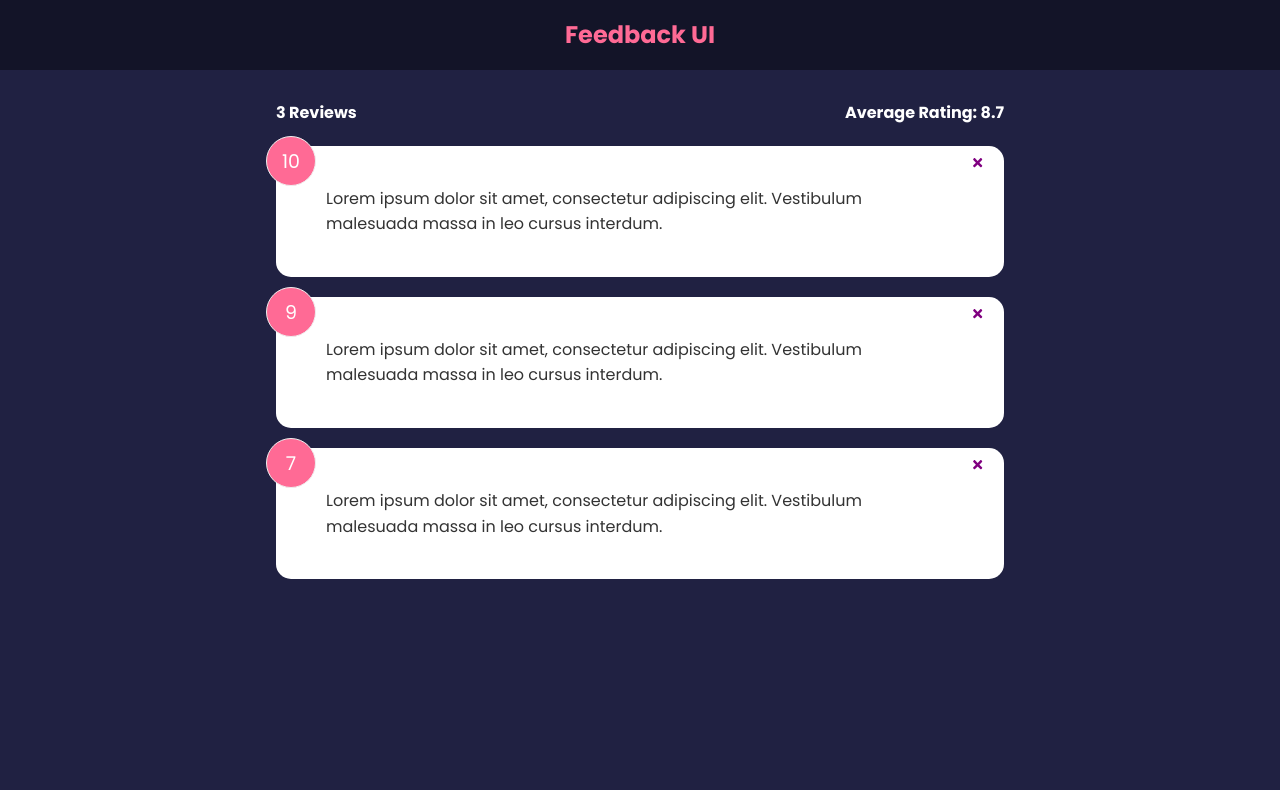
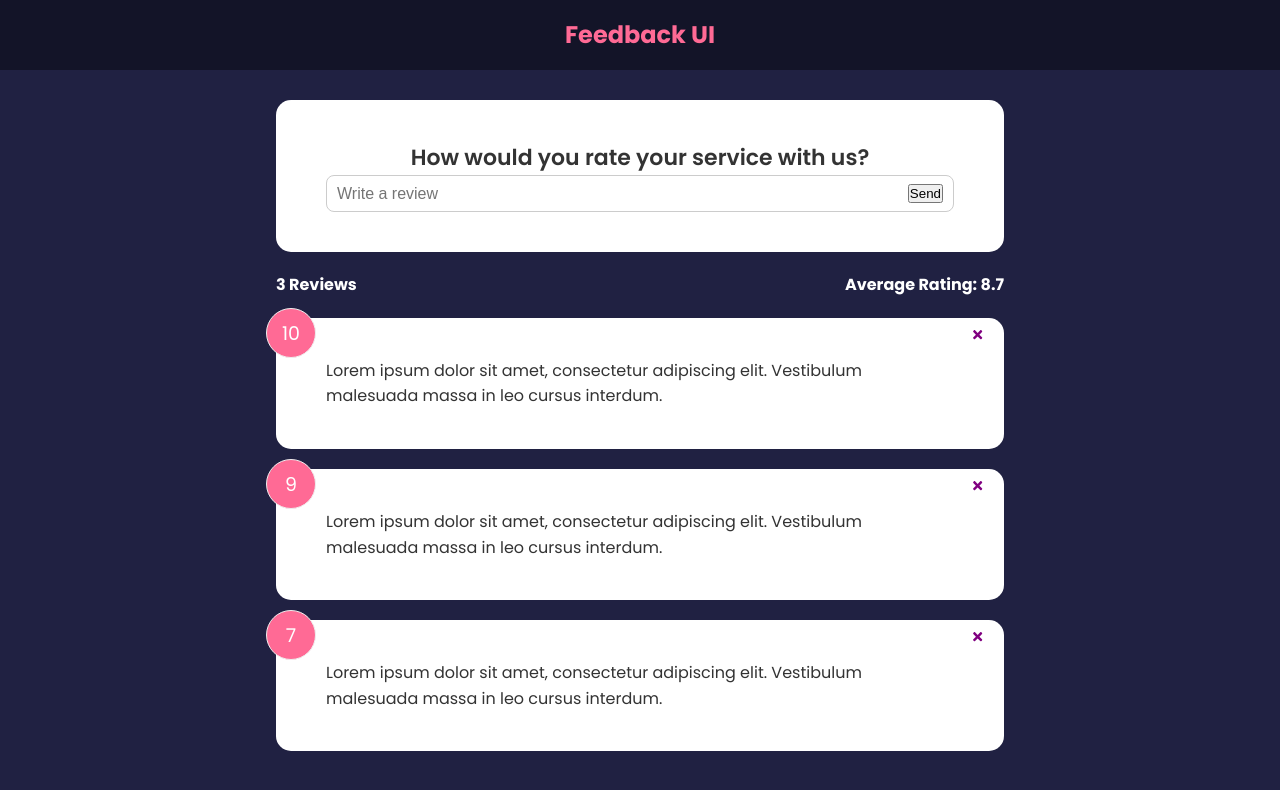
Before and after one commit to scdouble/react-feedback-app, a React (Create React App) app: page / in a window 1280 px wide. Shown: the top 790 px of the page. Built offline with nearby package versions, Linux system fonts and the light colour scheme.

Commit message:
Form Input & State

```diff
--- a/src/App.js
+++ b/src/App.js
@@ -3,6 +3,7 @@
 import FeedbackList from "./components/FeedbackList";
 import FeedbackData from "./data/FeedbackData";
 import FeedbackStats from "./components/FeedbackStats";
+import FeedbackForm from "./components/FeedbackForm";
 
 function App() {
     const [feedback, setFeedback] = useState(FeedbackData);
@@ -18,6 +19,7 @@
         <>
             <Header />
             <div className="container">
+                <FeedbackForm></FeedbackForm>
                 <FeedbackStats feedback={feedback}/>
                 <FeedbackList
                     feedback={feedback}
--- /dev/null
+++ b/src/components/FeedbackForm.jsx
@@ -0,0 +1,28 @@
+import React from 'react';
+import Card from './shared/Card';
+import { useState } from 'react';
+
+export default function FeedbackForm() {
+  const [text, setText] = useState('');
+
+  const handleTextChange = (e) => {
+    setText(e.target.value);
+  };
+
+  return (
+    <Card>
+      <form action="">
+        <h2>How would you rate your service with us?</h2>
+        <div className="input-group">
+          <input
+            type="text"
+            placeholder="Write a review"
+            onChange={handleTextChange}
+            value={text}
+          />
+          <button type="submit">Send</button>
+        </div>
+      </form>
+    </Card>
+  );
+}
```
Also changed, not shown: 2 other files (tests, documents, lock files or other folders).
